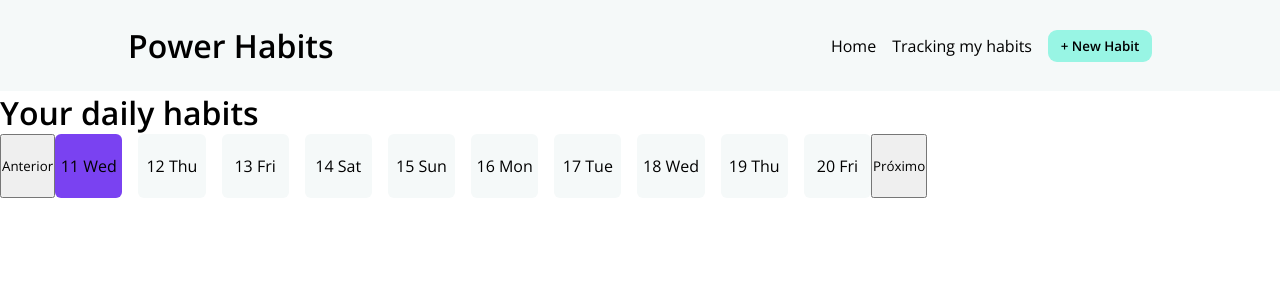
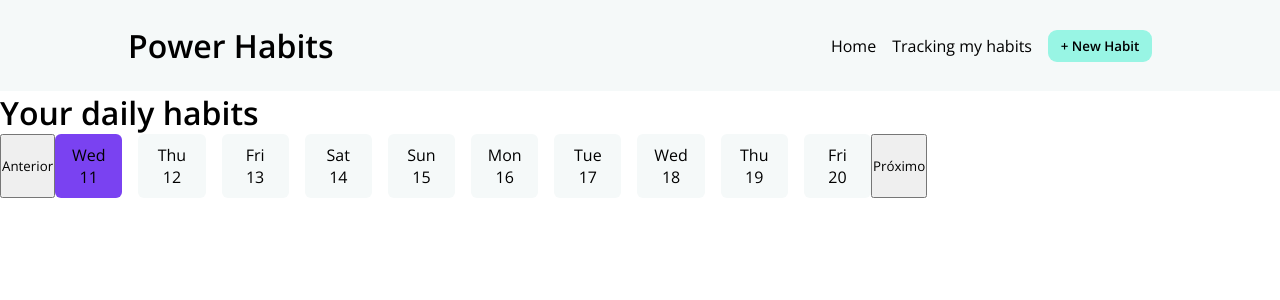
Before and after one commit to 1ZOD/Front_avaliacao, a Next.js app: page /daily_habits/daily_habits in a window 1280 px wide. Shown: the top 300 px of the page. Built offline with nearby package versions, Linux system fonts and the light colour scheme.

Commit message:
hotfix carrosel

```diff
--- a/src/components/calendario/calendario.tsx
+++ b/src/components/calendario/calendario.tsx
@@ -3,20 +3,23 @@ import { format, subDays, addDays, isToday, differenceInDays } from 'date-fns';
 
 function MyComponent() {
   const today = new Date();
-  const numDays = 100; // Defina o número total de dias que você deseja exibir.
-  const itemsPerPage = 10; // Defina o número de itens a serem exibidos por página.
-  const daysBefore = 5; // Defina quantos dias antes do dia de hoje você deseja ver.
+  const numDays = 100;
+  const itemsPerPage = 10;
+  const daysBefore = 5;
 
   const items = [];
   for (let i = -daysBefore; i < numDays; i++) {
     const day = addDays(today, i);
     items.push({
       date: day,
-      formattedDate: format(day, 'dd EEE'),
+      formattedDate: {
+        dd: format(day, 'dd'),
+        eee: format(day, 'eee'),
+        complete: format(day, 'dd MMMM yyyy'),
+      },
     });
   }
 
-  // Calcule o índice do dia atual (hoje)
   const todayIndex = differenceInDays(today, items[0].date);
 
   const [activeIndex, setActiveIndex] = useState(todayIndex);
@@ -43,9 +46,11 @@ function MyComponent() {
         </button>
         <div className="carousel">
           {visibleItems.map((item, index) => (
-            <div key={index}className={`carousel-item ${index === 0 ? 'active' : ''}`}
-            >
-              {item.formattedDate}
+            <div key={index} className={`carousel-item ${index === 0 ? 'active' : ''}`}>
+              <div>
+                <p>{item.formattedDate.eee}</p>
+                <p>{item.formattedDate.dd}</p>
+              </div>
             </div>
           ))}
         </div>
--- a/src/styles/calendario/calendario.css
+++ b/src/styles/calendario/calendario.css
@@ -16,6 +16,7 @@
     height: 4rem;
     border-radius: 6px;
     color: rgb(0, 0, 0);
+    text-align: center;
 }
 
 .carousel-item.active {
```
